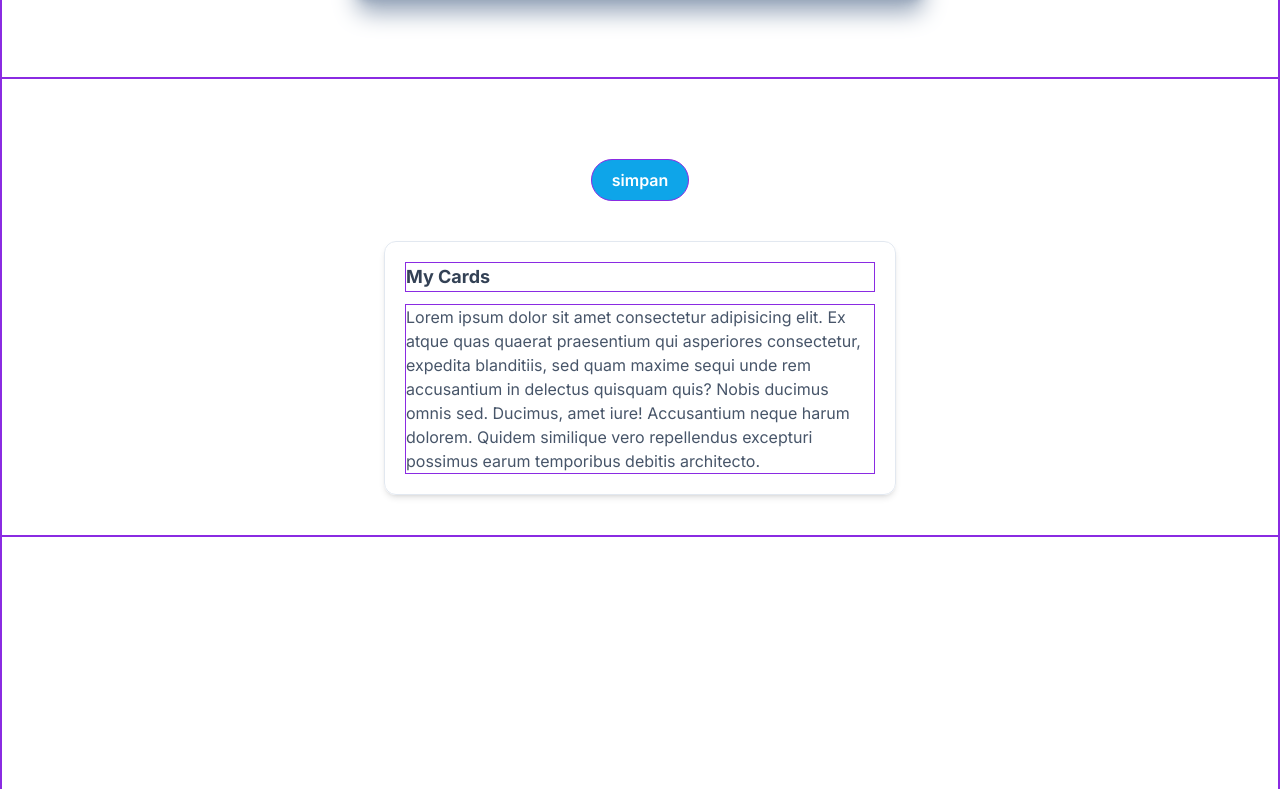
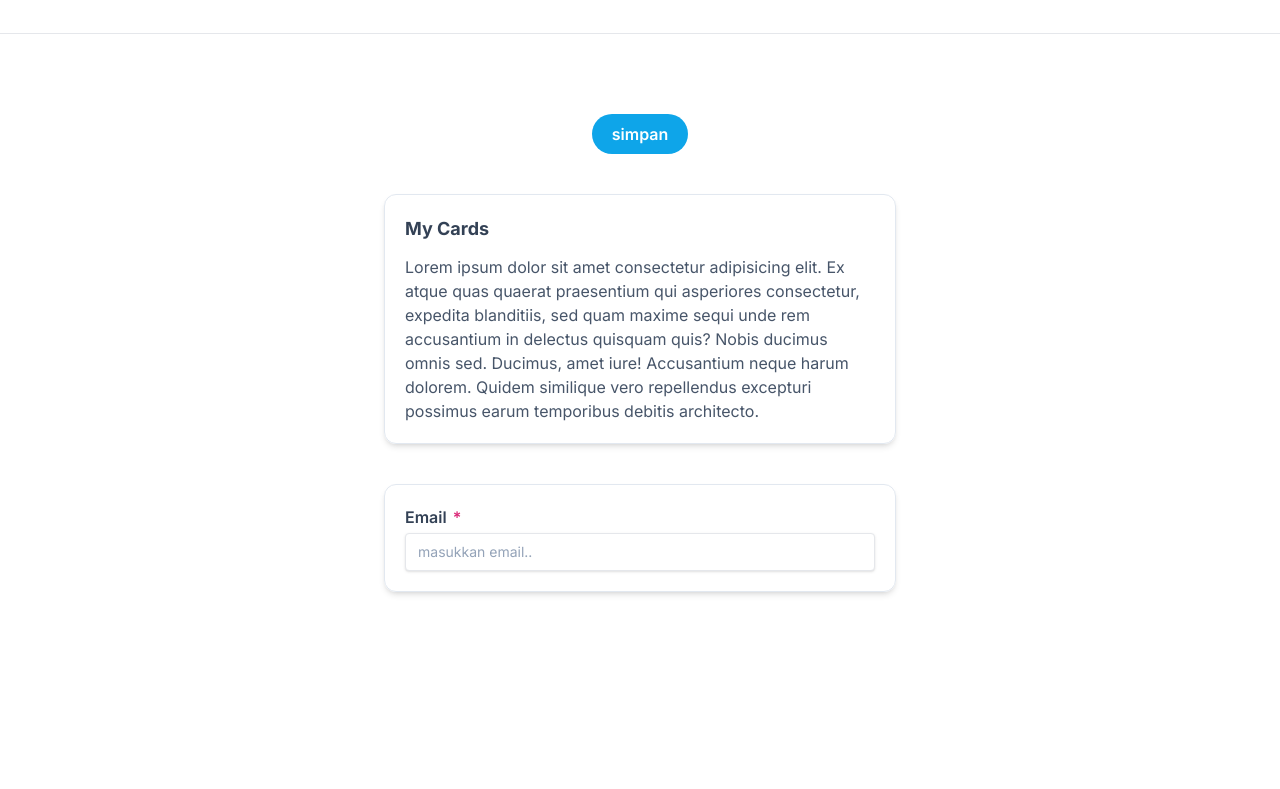
Before and after one commit to Downy-Labs/riset-tailwindcss, a website: page src/index.html in a window 1280 px wide. Shown: the part 1743-2532 px from the top of the page. Drawn offline with nearby package versions, Linux system fonts and the light colour scheme; files that its build step writes are made by us from their sources.

Commit message:
form and adding invalid color

```diff
--- a/src/index.html
+++ b/src/index.html
@@ -104,6 +104,18 @@
         <h5 class="font-bold text-slate-700 text-lg mb-3 group-hover:text-white">My Cards</h5>
         <p class="text-slate-600 group-hover:text-white selection:bg-lime-300 selection:text-slate-900">Lorem ipsum dolor sit amet consectetur adipisicing elit. Ex atque quas quaerat praesentium qui asperiores consectetur, expedita blanditiis, sed quam maxime sequi unde rem accusantium in delectus quisquam quis? Nobis ducimus omnis sed. Ducimus, amet iure! Accusantium neque harum dolorem. Quidem similique vero repellendus excepturi possimus earum temporibus debitis architecto.</p>
     </div>
+
+    <div class="max-w-lg border border-slate-200 rounded-xl mx-auto shadow-md font-inter p-5">
+<form action="">
+    <label for="email">
+        <span class="block font-semibold mb-1 text-slate-700 after:content-['*'] after:text-pink-600 after:ml-0.5">
+            Email
+        </span>
+        <input type="email" id="email" placeholder="masukkan email.."
+        class="px-3 py-2 border shadow rounded w-full block text-sm placeholder:text-slate-400 focus:outline-none focus:ring-1 focus:ring-sky-500 focus:sky-500 invalid:text-pink-600 invalid:focus:ring-pink-700 invalid:focus:border-pink-700">
+    </label>
+</form>
+    </div>
     <div class="mb-96"></div>
   </body>
 </html>
--- a/src/input.css
+++ b/src/input.css
@@ -4,5 +4,5 @@
 @tailwind utilities;
 
 *{
-    border: 1px solid blueviolet;
+
 }
```
